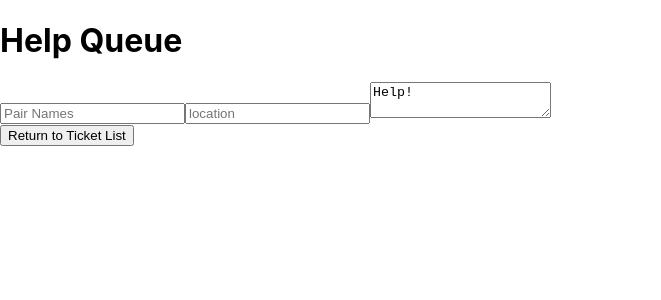
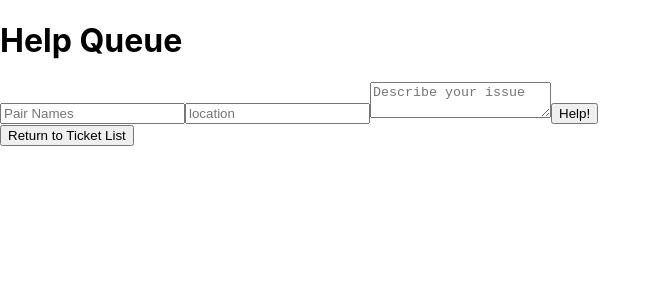
Before and after one commit to acolistro/Help-Queue-Successful-Build, a React (Create React App) app: page / in a window 1280 px wide. Both pictures are taken after a click on the button "Add Ticket". Shown: the top 300 px of the page, without its empty margins (0-661 px from the left). Built offline with nearby package versions, Linux system fonts and the light colour scheme.

Commit message:
debug ticket form, add missing submit functionality, MVP for friday.
Co-Authored-By: Miles Bradt <smbradtmichael@gmail.com>

```diff
--- a/src/components/NewTicketForm.js
+++ b/src/components/NewTicketForm.js
@@ -23,8 +23,8 @@ function NewTicketForm(props){
           placeholder='location' />
         <textarea
           name='issue'
-          placeholder='submit'>Help!
-          </textarea>
+          placeholder='Describe your issue' />
+        <button type='submit'>Help!</button>
       </form>
     </React.Fragment>
   );
```
